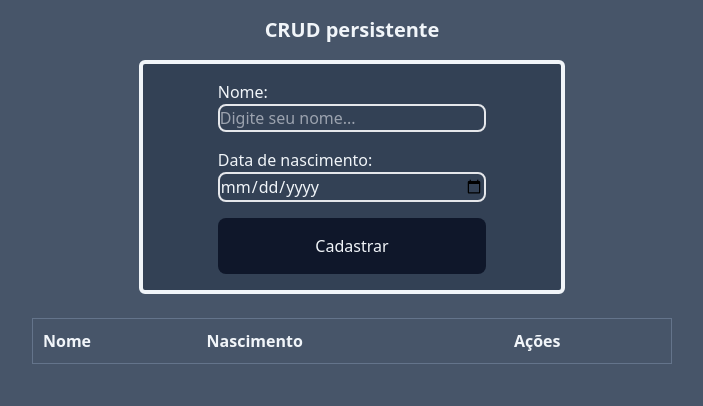
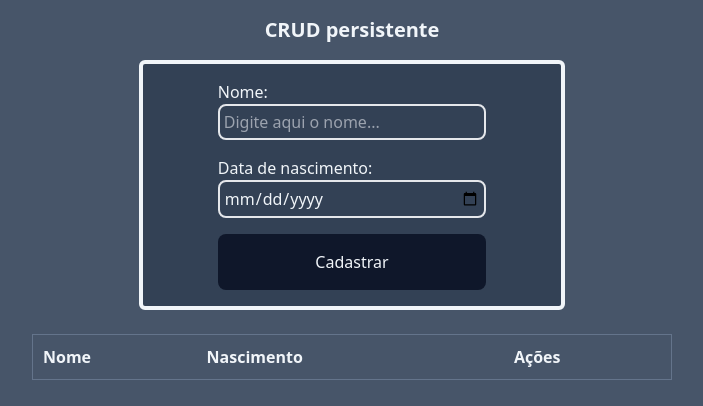
Before and after one commit to lucasarod-br/CRUD, a website: page index.html in a window 1280 px wide. Shown: the whole page, without its empty margins (288-991 px from the left). Drawn offline with nearby package versions, Linux system fonts and the light colour scheme.

Commit message:
Corrigindo placeholder de name

```diff
--- a/index.html
+++ b/index.html
@@ -17,13 +17,13 @@
 
             <label for="nome" class="flex flex-col w-full md:w-8/12">Nome:
 
-                <input type="text" name="nome" id="nome" class="bg-transparent rounded-lg border-2 "
-                    placeholder="Digite seu nome..." maxlength="120" minlength="3" required
+                <input type="text" name="nome" id="nome" class=" p-1 bg-transparent rounded-lg border-2 "
+                    placeholder="Digite aqui o nome..." maxlength="120" minlength="3" required
                     pattern="^^[A-Z][a-z]+(\s[A-Z][a-z]+)?$">
             </label>
 
             <label for="nascimento" class="flex flex-col w-full mt-4 md:w-8/12">Data de nascimento:
-                <input type="date" name="nascimento" id="nascimento" class="bg-transparent rounded-lg border-2 "
+                <input type="date" name="nascimento" placeholder="dd/mm/aaaa" id="nascimento" class=" p-1 bg-transparent rounded-lg border-2 "
                     min="1900-01-01" max="2023-01-01" required>
 
             </label>
```
